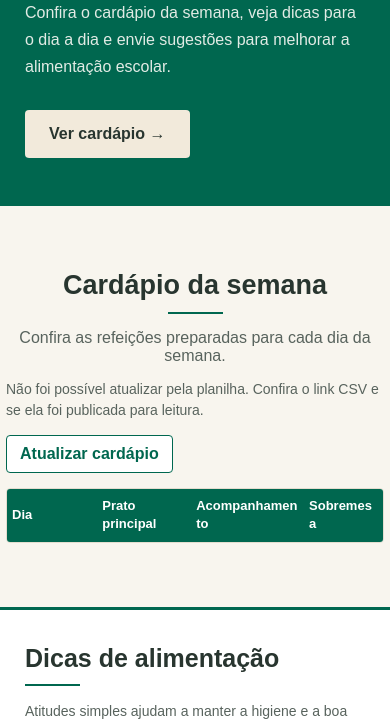
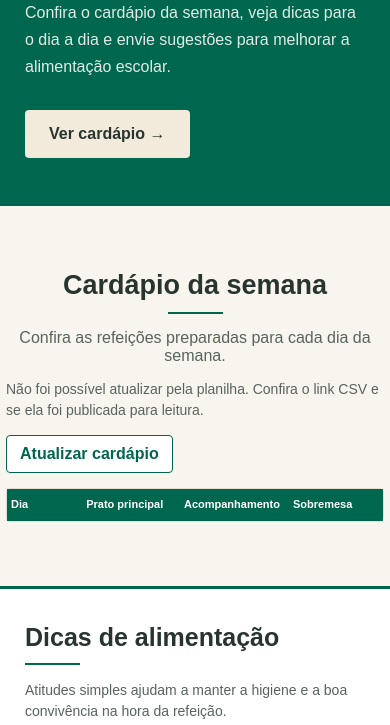
Before and after one commit to leonorcardapio/Merenda-Leonor, a plain HTML site: page index.html in a window 390 px wide. Shown: the part 352-1077 px from the top of the page. Drawn offline with Linux system fonts and the light colour scheme; no server answers.

Commit message:
style: segundo ajuste nas proporções do cardápio para celular
Co-authored-by: Copilot <223556219+Copilot@users.noreply.github.com>

```diff
--- a/styles.css
+++ b/styles.css
@@ -745,44 +745,45 @@ textarea {
   }
 
   .table-wrapper {
-    overflow-x: hidden;
+    overflow: visible;
   }
 
   table {
+    width: 100%;
     min-width: 0;
     table-layout: fixed;
-    font-size: 14px;
+    font-size: 13px;
     line-height: 1.4;
   }
 
   th,
   td {
-    padding: 8px 5px;
-    overflow-wrap: anywhere;
+    padding: 8px 4px;
+    overflow-wrap: break-word;
   }
 
   th {
-    font-size: 13px;
+    font-size: 11px;
   }
 
   th:nth-child(1),
   td:nth-child(1) {
-    width: 24%;
+    width: 20%;
   }
 
   th:nth-child(2),
   td:nth-child(2) {
-    width: 25%;
+    width: 26%;
   }
 
   th:nth-child(3),
   td:nth-child(3) {
-    width: 30%;
+    width: 29%;
   }
 
   th:nth-child(4),
   td:nth-child(4) {
-    width: 21%;
+    width: 25%;
   }
 
   .section-title h2 {
```
